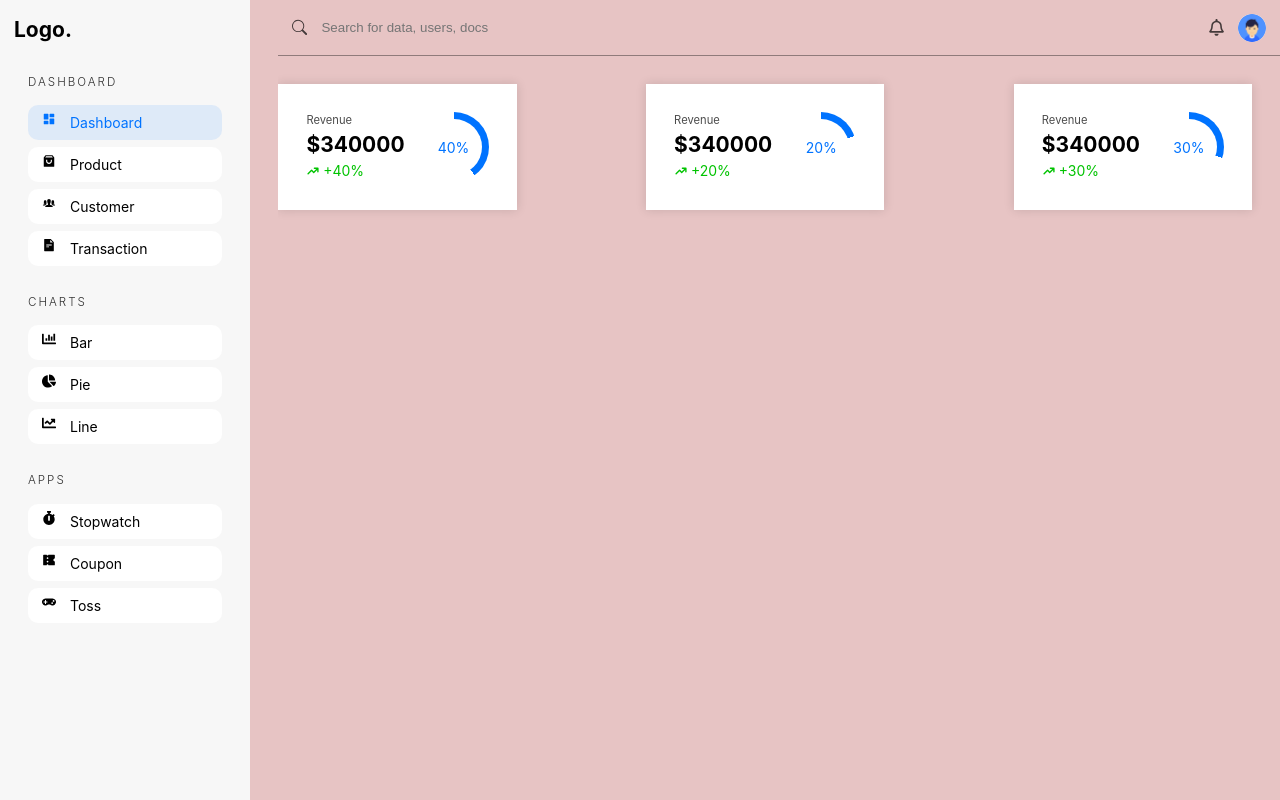
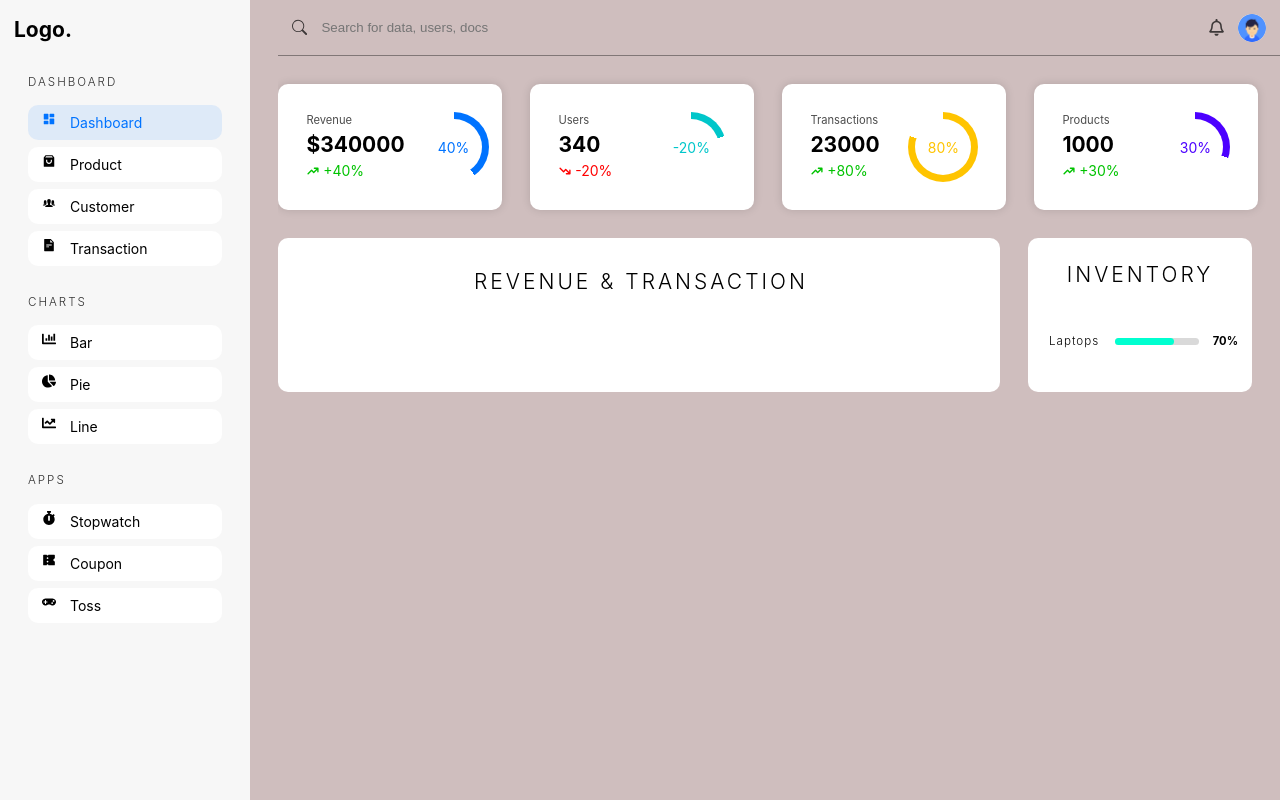
Before and after one commit to PriyaIET/MERN_Ecommerce_App, a React (Vite) app in the folder ecommerce-frontend/: page /admin/dashboard in a window 1280 px wide. Built offline with nearby package versions, Linux system fonts and the light colour scheme.

Commit message:
graph chart

```diff
--- a/ecommerce-frontend/src/pages/Customer.tsx
+++ b/ecommerce-frontend/src/pages/Customer.tsx
@@ -3,7 +3,7 @@ import AdminSidebar from "../components/AdminSidebar"
 
 const Customer = () => {
   return (
-    <div className="adminContainer" >
+    <div className="admin-container">
       {/* SideBar */}
       <AdminSidebar/>
       {/* main */}
--- a/ecommerce-frontend/src/pages/Dashboard.tsx
+++ b/ecommerce-frontend/src/pages/Dashboard.tsx
@@ -6,7 +6,7 @@ import { HiTrendingUp, HiTrendingDown } from "react-icons/hi";
 
 const Dashboard = () => {
   return (
-    <div className="adminContainer">
+    <div className="admin-container">
       {/* SideBar */}
       <AdminSidebar />
       {/* main */}
@@ -17,7 +17,7 @@ const Dashboard = () => {
           <FaRegBell />
           <img src={userImg} alt="User" />
         </div>
-        <section className="widgetcontainer">
+        <section className="widget-container">
           <WidgetItem
             heading="Revenue"
             percent={40}
@@ -26,19 +26,39 @@ const Dashboard = () => {
             color="rgb(0,115, 255)"
           />
           <WidgetItem
-            heading="Revenue"
-            percent={20}
-            amount={true}
-            value={340000}
-            color="rgb(0,115, 255)"
+            heading="Users"
+            percent={-20}
+            value={340}
+            color="rgb(0,198, 202)"
           />
           <WidgetItem
-            heading="Revenue"
+            heading="Transactions"
+            percent={80}
+            value={23000}
+            color="rgb(255, 196, 0)"
+          />
+          <WidgetItem
+            heading="Products"
             percent={30}
-            amount={true}
-            value={340000}
-            color="rgb(0,115, 255)"
+            value={1000}
+            color="rgb(76, 0, 255)"
           />
+        </section>
+        <section className="graph-container">
+          <div className="revenue-chart">
+            <h2>Revenue & Transaction</h2>
+            {/* Graph */}
+          </div>
+          <div className="dashboard-categories">
+            <h2>Inventory</h2>
+            <div>
+              <CategoryItem
+                heading={"Laptops"}
+                value={70}
+                color="hsl(169, 100%, 50%)"
+              />
+            </div>
+          </div>
         </section>
       </main>
     </div>
@@ -58,10 +78,10 @@ const WidgetItem = ({
   value,
   percent,
   color,
-  amount,
+  amount = false,
 }: WidgetItemProps) => (
   <article className="widget">
-    <div className="widgetInfo">
+    <div className="widget-info">
       <p>{heading}</p>
       <h4>{amount ? `$${value}` : value}</h4>
       {percent > 0 ? (
@@ -76,19 +96,45 @@ const WidgetItem = ({
     </div>
 
     <div
-      className="widgetCircle"
+      className="widget-circle"
       style={{
         background: `conic-gradient(
-        ${color} ${Math.abs(percent)/100 * 360}deg,
+        ${color} ${(Math.abs(percent) / 100) * 360}deg,
         rgb(255, 255, 255) 0
         )`,
       }}
     >
-      <span style={{
-        color
-      }}>{percent}%</span>
+      <span
+        style={{
+          color,
+        }}
+      >
+        {percent}%
+      </span>
     </div>
   </article>
 );
 
+interface CategoryItemProps {
+  color: string;
+  heading: string;
+  value: number;
+}
+
+const CategoryItem = ({ color, value, heading }: CategoryItemProps) => (
+  <div className="category-item">
+    <h5>{heading}</h5>
+    <div>
+      <div
+        style={{
+          backgroundColor: color,
+          width: `${value}%`,
+        }}
+      >
+      </div>
+    </div>
+    <span>{value}%</span>
+  </div>
+);
+
 export default Dashboard;
--- a/ecommerce-frontend/src/pages/Products.tsx
+++ b/ecommerce-frontend/src/pages/Products.tsx
@@ -2,7 +2,7 @@ import AdminSidebar from "../components/AdminSidebar"
 
 const Products = () => {
   return (
-    <div className="adminContainer" >
+    <div className="admin-container">
       {/* SideBar */}
       <AdminSidebar/>
       {/* main */}
--- a/ecommerce-frontend/src/pages/Transaction.tsx
+++ b/ecommerce-frontend/src/pages/Transaction.tsx
@@ -3,7 +3,7 @@ import AdminSidebar from "../components/AdminSidebar"
 
 const Transaction = () => {
   return (
-    <div className="adminContainer" >
+    <div className="admin-container">
       {/* SideBar */}
       <AdminSidebar/>
       {/* main */}
--- a/ecommerce-frontend/src/styles/_dashboard.scss
+++ b/ecommerce-frontend/src/styles/_dashboard.scss
@@ -22,7 +22,7 @@
         }
     }
 
-    .widgetcontainer{
+    .widget-container{
         @include mixins.flex(row, space-between, stretch, 2rem);
         padding: 2rem 2rem 2rem 0;
 
@@ -31,8 +31,9 @@
             background-color: white;
             box-shadow: 0 0 10px rgba(0, 0, 0, 0.132);
             padding: 2rem;
+            border-radius: 10px;
             @include mixins.flex(row, space-between, stretch);
-            .widgetInfo{
+            .widget-info{
                 >p{
                     opacity: 0.7;
                     font-size: 0.8rem;
@@ -44,7 +45,7 @@
                     @include mixins.flex(row, unset, center, 0.2rem)
                 }
             }
-            .widgetCircle{
+            .widget-circle{
                 position: relative;
                 @include mixins.square(5rem);
                 border-radius: 50%;
@@ -65,7 +66,70 @@
                 }
             }
         }
+    }
 
+    .graph-container{
+        @include mixins.flex(row, unset,unset, 2rem);
+        padding: 0 2rem 2rem 0;
+        >div{
+            background-color: white;
+            border-radius: 10px;
+        }
 
+        .revenue-chart{
+            width: 100%;
+            padding: 1rem 3rem;
+
+            >h2{
+                @include mixins.header;
+                margin: 1rem 0 2rem 0.25rem;
+                text-align: center;
+            }
+        }
+
+        .dashboard-categories{
+            width: 100%;
+            max-width: 16rem;
+            @include mixins.flex(column, center,unset, 0);
+            padding-bottom: 2rem;
+            >h2{
+                @include mixins.header;
+                margin: 1.5rem 0 2rem 0;
+                text-align: center;
+            }
+            >div{
+                overflow-y: auto;
+                padding-left: 0.5rem;
+            }
+
+            .category-item{
+                width: 100%;
+                align-items: center;
+                @include mixins.flex(row, space-between);
+                padding: 1rem;
+                >h5{
+                    letter-spacing: 1px;
+                    font-weight: 300;
+                }
+                >div{
+                    margin-left: auto;
+                    width: 6rem;
+                    background-color: rgb(217, 217, 217);
+                    border-radius: 20px;
+                    height: 0.5rem;
+                    flex: none;
+
+                    >div{
+                        height: 100%;
+                        border-radius: 20px;
+                    }
+                }
+
+                >span{
+                    font-size: 0.8rem;
+                    font-weight: 700;
+                }
+            }
+        }
     }
 }
--- a/ecommerce-frontend/src/styles/app.scss
+++ b/ecommerce-frontend/src/styles/app.scss
@@ -32,10 +32,10 @@ a{
     color: rgb(0, 195, 0);
 }
 
-.adminContainer{
+.admin-container{
     @include mixins.grid(1fr 4fr, 2rem);
     height: 100vh;
-    background-color: rgb(231, 196, 196);
+    background-color: rgb(207, 190, 190);
     > aside{
         width: 100%;
         background-color: rgb(247, 247, 247);
```
